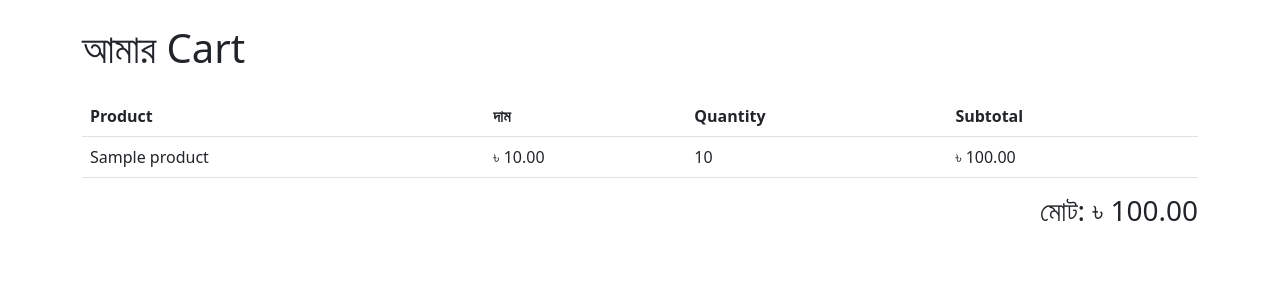
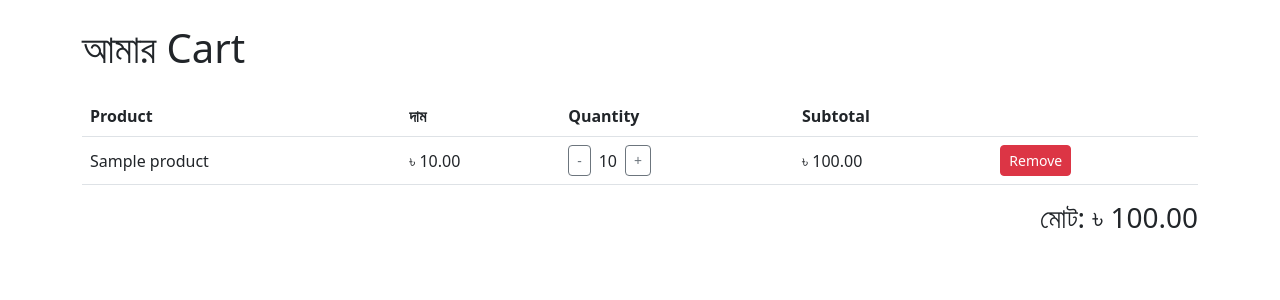
Before and after one commit to mahdiribbi/Al-RiRa, a Django app: page /cart/ in a window 1280 px wide. Shown: the part 56-356 px from the top of the page. Run offline with Django 5.2, Linux system fonts and the light colour scheme; a user stored in the database is signed in; tables that the repository leaves empty hold one stand-in row (values such as "Sample post").

Commit message:
Add remove from cart and update quantity functionality

```diff
--- a/backend/products/templates/cart.html
+++ b/backend/products/templates/cart.html
@@ -4,13 +4,14 @@
 <h1 class="mb-4">আমার Cart</h1>
 
 {% if cart_items %}
-<table class="table">
+<table class="table align-middle">
     <thead>
         <tr>
             <th>Product</th>
             <th>দাম</th>
             <th>Quantity</th>
             <th>Subtotal</th>
+            <th></th>
         </tr>
     </thead>
     <tbody>
@@ -18,8 +19,26 @@
         <tr>
             <td>{{ item.product.name }}</td>
             <td>৳ {{ item.product.price }}</td>
-            <td>{{ item.quantity }}</td>
+            <td>
+                <div class="d-flex align-items-center gap-2">
+                    <form method="post" action="{% url 'update_cart_quantity' item.id 'decrease' %}">
+                        {% csrf_token %}
+                        <button type="submit" class="btn btn-sm btn-outline-secondary">-</button>
+                    </form>
+                    <span>{{ item.quantity }}</span>
+                    <form method="post" action="{% url 'update_cart_quantity' item.id 'increase' %}">
+                        {% csrf_token %}
+                        <button type="submit" class="btn btn-sm btn-outline-secondary">+</button>
+                    </form>
+                </div>
+            </td>
             <td>৳ {{ item.total_price }}</td>
+            <td>
+                <form method="post" action="{% url 'remove_from_cart' item.id %}">
+                    {% csrf_token %}
+                    <button type="submit" class="btn btn-sm btn-danger">Remove</button>
+                </form>
+            </td>
         </tr>
         {% endfor %}
     </tbody>
--- a/backend/products/urls.py
+++ b/backend/products/urls.py
@@ -9,4 +9,6 @@ urlpatterns = [
     path('logout/', auth_views.LogoutView.as_view(next_page='home'), name='logout'),
     path('add-to-cart/<int:product_id>/', views.add_to_cart, name='add_to_cart'),
     path('cart/', views.cart_view, name='cart'),
+    path('remove-from-cart/<int:item_id>/', views.remove_from_cart, name='remove_from_cart'),
+    path('update-cart/<int:item_id>/<str:action>/', views.update_cart_quantity, name='update_cart_quantity'),
 ]
--- a/backend/products/views.py
+++ b/backend/products/views.py
@@ -40,3 +40,25 @@ def cart_view(request):
     cart_items = cart.items.all()
     total = sum(item.total_price() for item in cart_items)
     return render(request, 'cart.html', {'cart_items': cart_items, 'total': total})
+
+@login_required
+def remove_from_cart(request, item_id):
+    cart_item = get_object_or_404(CartItem, id=item_id, cart__user=request.user)
+    cart_item.delete()
+    return redirect('cart')
+
+@login_required
+def update_cart_quantity(request, item_id, action):
+    cart_item = get_object_or_404(CartItem, id=item_id, cart__user=request.user)
+
+    if action == 'increase':
+        cart_item.quantity += 1
+        cart_item.save()
+    elif action == 'decrease':
+        cart_item.quantity -= 1
+        if cart_item.quantity <= 0:
+            cart_item.delete()
+        else:
+            cart_item.save()
+
+    return redirect('cart')
```
